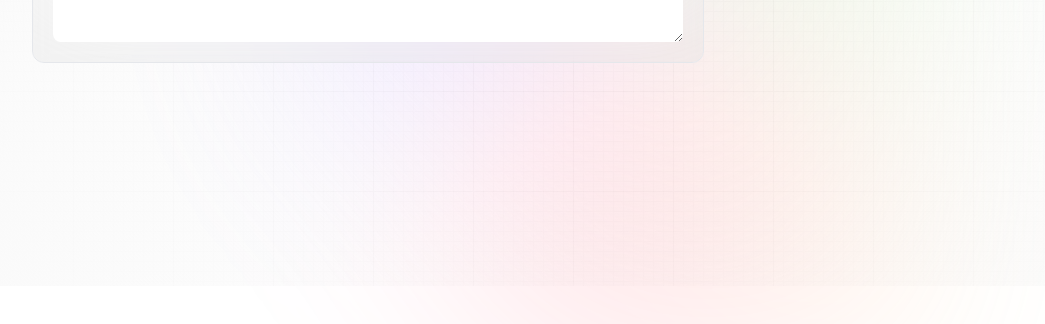
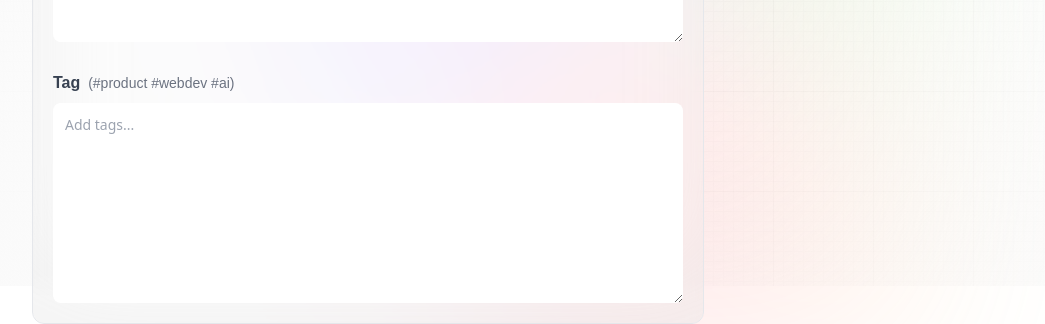
Before and after one commit to BenJohnsonFullStack/ai-share-prompt, a Next.js app: page /create-post in a window 1280 px wide. Shown: the part 514-838 px from the top of the page, without its empty margins (32-1077 px from the left). Before the commit the page ends 800 px from the top, so only its background shows below. Built offline with nearby package versions, Linux system fonts and the light colour scheme; no server answers.

Commit message:
ai prompt form

```diff
--- a/components/Form.jsx
+++ b/components/Form.jsx
@@ -28,6 +28,23 @@
             className="form_textarea"
           />
         </label>
+        <label>
+          <span className="font-satoshi font-semibold text-base text-gray-700">
+            Tag
+            <span className="text-[14px] font-normal text-gray-500 pl-1">
+              {" "}
+              (#product #webdev #ai)
+            </span>
+          </span>
+
+          <textarea
+            value={post.prompt}
+            onChange={(e) => setPost({ ...post, prompt: e.target.value })}
+            placeholder="Add tags..."
+            required
+            className="form_textarea"
+          />
+        </label>
       </form>
     </section>
   );
```
